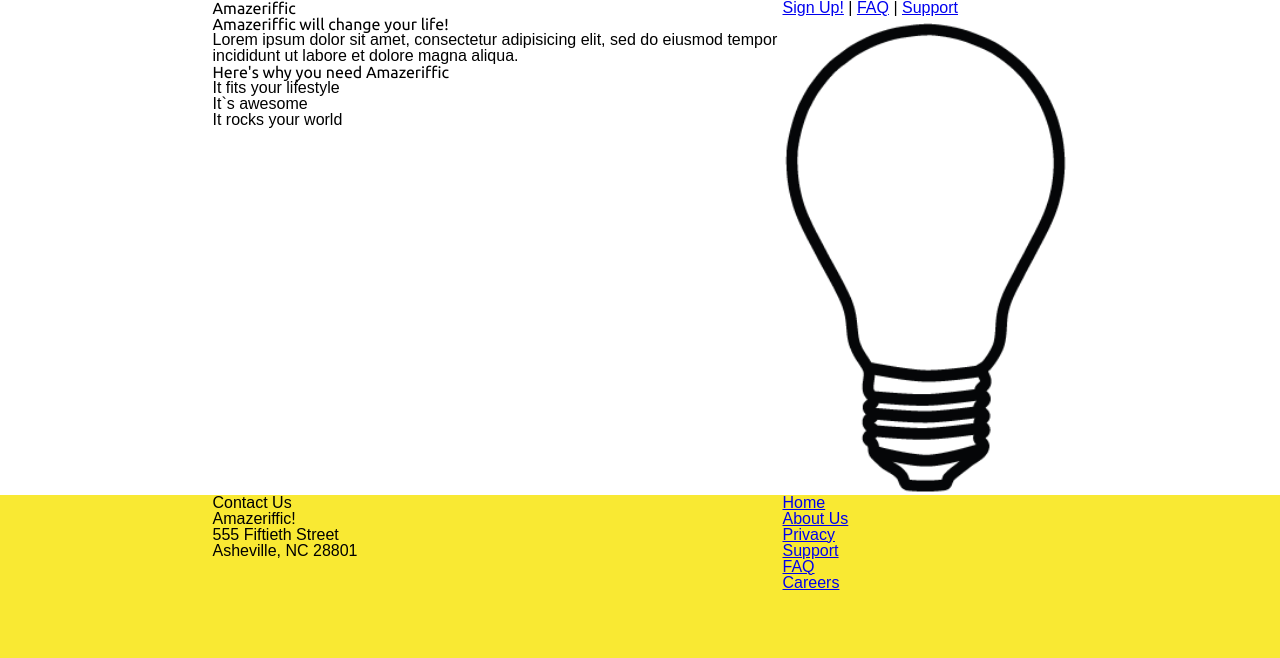
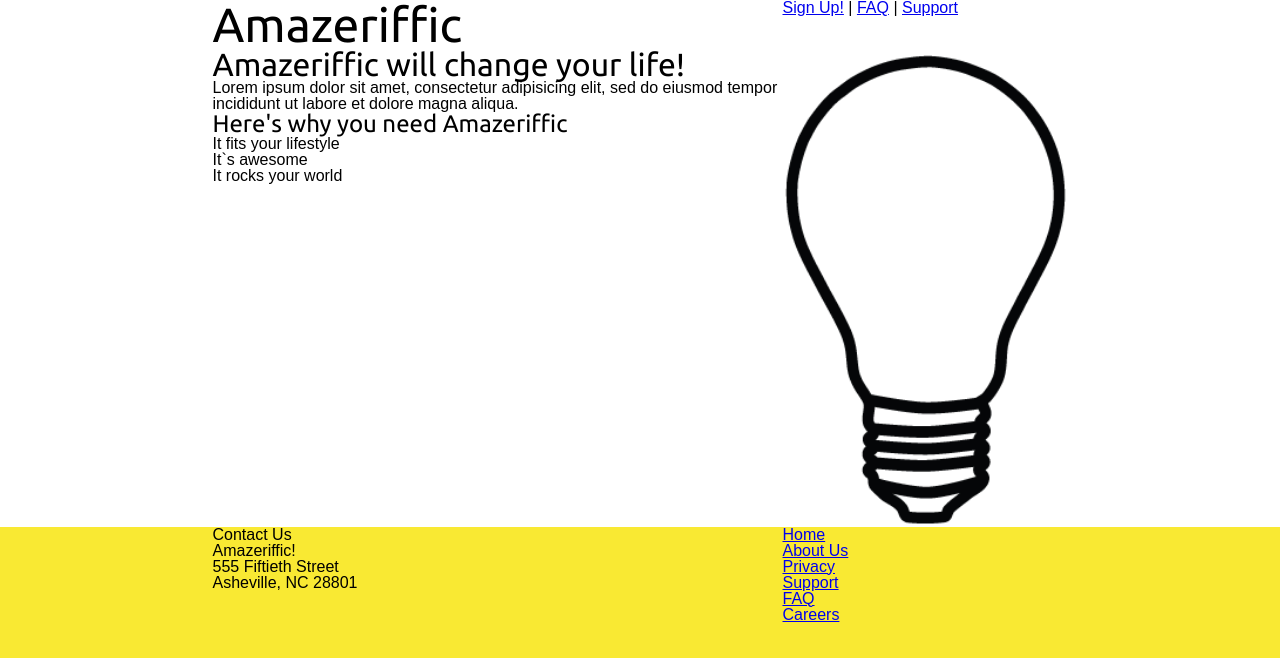
Before and after one commit to e-pol/Amazeriffic, a plain HTML site: page index.html in a window 1280 px wide. Drawn offline with Linux system fonts and the light colour scheme; a web font is replaced by a local one.

Commit message:
Set font sizes for elements

```diff
--- a/css/style.css
+++ b/css/style.css
@@ -3,6 +3,7 @@
 body {
 	background: #f9e933;
 	font-family: 'Droid Sans', sans-serif;
+	font-size: 100%;
 }
 
 header, main, footer {
@@ -21,6 +22,22 @@ header {
 
 h1, h2, h3, h4 {
 	font-family: 'Ubuntu', sans-serif;
+}
+
+h1 {
+	font-size: 3.0em;
+}
+
+h2 {
+	font-size: 2.0em;
+}
+
+h3 {
+	font-size: 1.5em;
+}
+
+h4 {
+	font-size: 1.2em;
 }
 
 header h1 {
```
